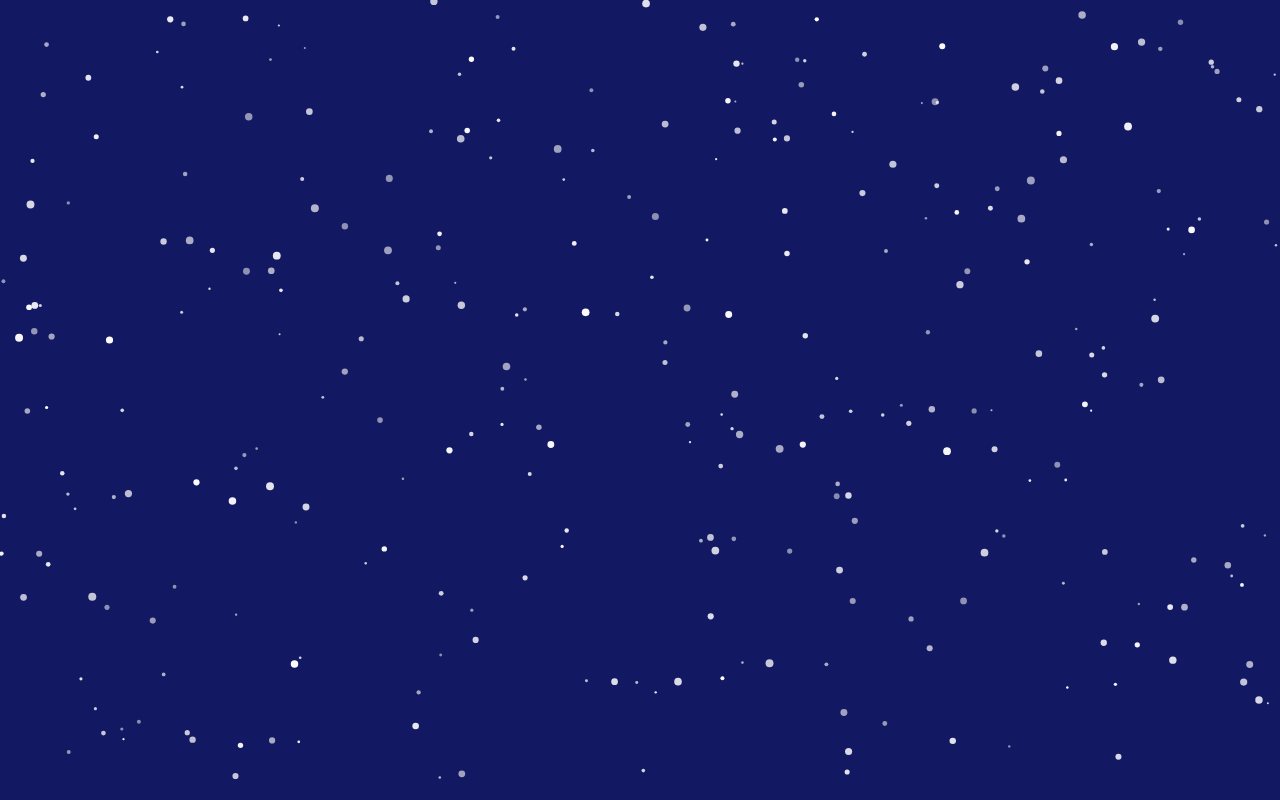
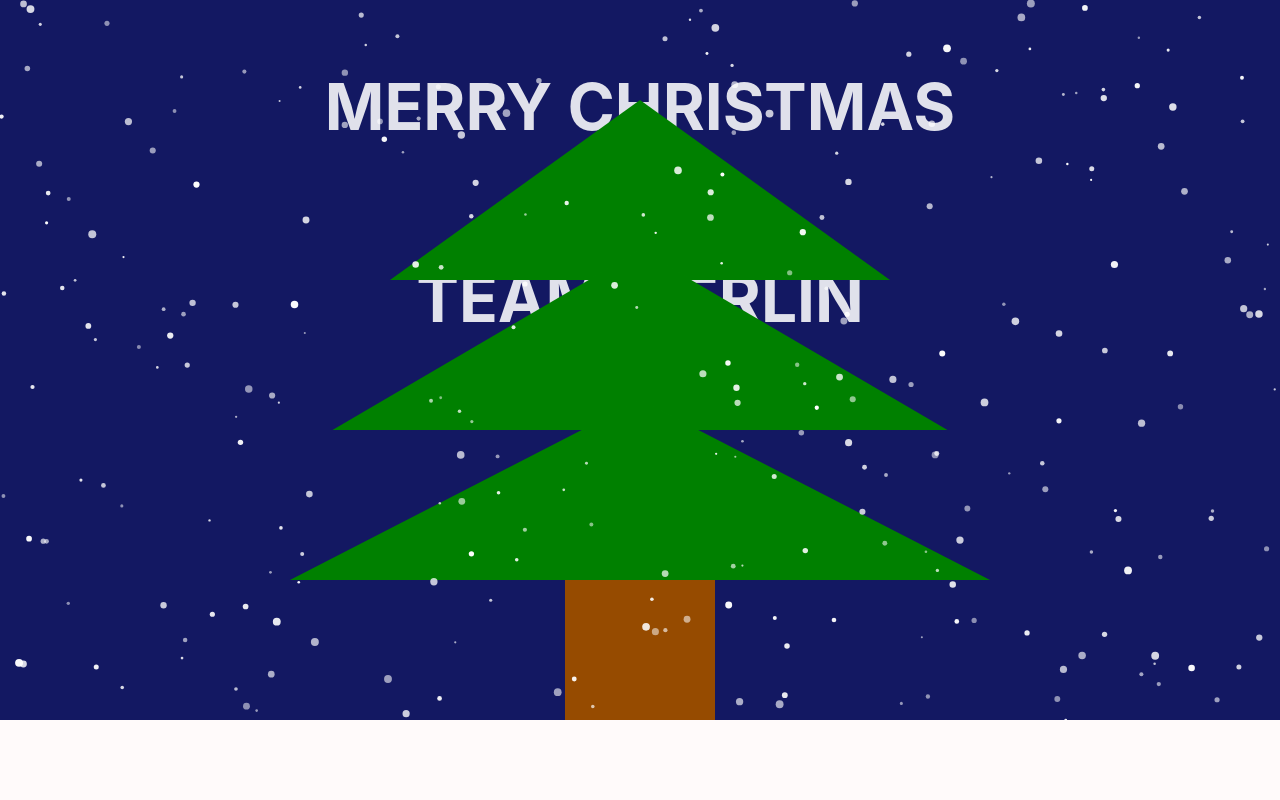
Before and after one commit to JustinLung/christmas-snowfall, a website built with Vite: page index.html in a window 1280 px wide. Built offline with nearby package versions, Linux system fonts and the light colour scheme.

Commit message:
Christmas tree

```diff
--- a/index.html
+++ b/index.html
@@ -7,7 +7,12 @@
     <title>Merlin Chrismas</title>
   </head>
   <body>
-    <canvas id="snow-canvas" />
+    <h1>
+      Merry Christmas from<br />
+      Team Merlin
+    </h1>
+    <canvas id="snow-canvas"></canvas>
+    <div class="floor"></div>
     <script type="module" src="/src/main.ts"></script>
   </body>
 </html>
--- a/src/main.ts
+++ b/src/main.ts
@@ -7,10 +7,17 @@ const ctx: CanvasRenderingContext2D = canvas.getContext("2d") as CanvasRendering
 canvas.width = window.innerWidth;
 canvas.height = window.innerHeight;
 
-window.addEventListener("resize", () => {
-  canvas.width = window.innerWidth;
-  canvas.height = window.innerHeight;
-});
+let treeTopX = canvas.width / 2;
+let treeTopY = canvas.height - 700; // Position at the bottom of the canvas
+let triangleWidths = [500, 615, 700]; // Widths for the triangles
+let triangleHeight = 180;
+let triangleSpacing = -30;
+
+// Variables for trunk
+let trunkX = canvas.width / 2 - 75;
+let trunkY = canvas.height - 225; // Position at the bottom of the canvas
+let trunkWidth = 150;
+let trunkHeight = 150;
 
 // Create an array to hold the snowflakes
 interface Snowflake {
@@ -43,6 +50,22 @@ function drawSnowflake(snowflake: Snowflake): void {
   ctx.closePath();
 }
 
+function drawChristmasTreeAndTrunk(treeTopX: number, treeTopY: number, trunkX: number, trunkY: number): void {
+  // Draw the trunk
+  ctx.fillStyle = 'rgb(150, 75, 0)';
+  ctx.fillRect(trunkX, trunkY, trunkWidth, trunkHeight);
+
+  // Draw the tree
+  for (let i = 0; i < 3; i++) {
+    ctx.beginPath();
+    ctx.moveTo(treeTopX, treeTopY + i * (triangleHeight + triangleSpacing));
+    ctx.lineTo(treeTopX - triangleWidths[i] / 2, treeTopY + triangleHeight + i * (triangleHeight + triangleSpacing));
+    ctx.lineTo(treeTopX + triangleWidths[i] / 2, treeTopY + triangleHeight + i * (triangleHeight + triangleSpacing));
+    ctx.closePath();
+    ctx.fillStyle = 'rgba(0, 128, 0, 1)';
+    ctx.fill();
+  }
+}
 // Function to update the snowflakes' positions
 function updateSnowflakes(): void {
   for (let i = 0; i < snowflakes.length; i++) {
@@ -52,7 +75,6 @@ function updateSnowflakes(): void {
     // If the snowflake reaches the bottom, reset its position
     if (snowflake.y > canvas.height) {
       snowflake.y = 0;
-      // snowflakes[i] = createSnowflake();
     }
   }
 }
@@ -61,6 +83,9 @@ function updateSnowflakes(): void {
 function render(): void {
   // Clear the canvas
   ctx.clearRect(0, 0, canvas.width, canvas.height);
+
+  // Draw Christmas tree and trunk
+  drawChristmasTreeAndTrunk(treeTopX, treeTopY, trunkX, trunkY);
 
   // Update and draw each snowflake
   updateSnowflakes();
--- a/src/style.css
+++ b/src/style.css
@@ -15,6 +15,30 @@
 body {
   padding: 0;
   margin: 0;
-  display: flex;
-  place-items: center;
 }
+
+canvas {
+  position: fixed;
+  top: 0;
+  left: 0;
+}
+
+h1 {
+  position: absolute;
+  left: 50%;
+  transform: translate(-50%, -50%);
+  top: 20%;
+  text-transform: uppercase;
+  text-align: center;
+
+  font-size: 4rem;
+}
+
+.floor {
+  width: 100vw;
+  height: 5rem;
+  background-color: #fffafa;
+  position: absolute;
+  bottom: 0;
+  z-index: 1;
+}
```
